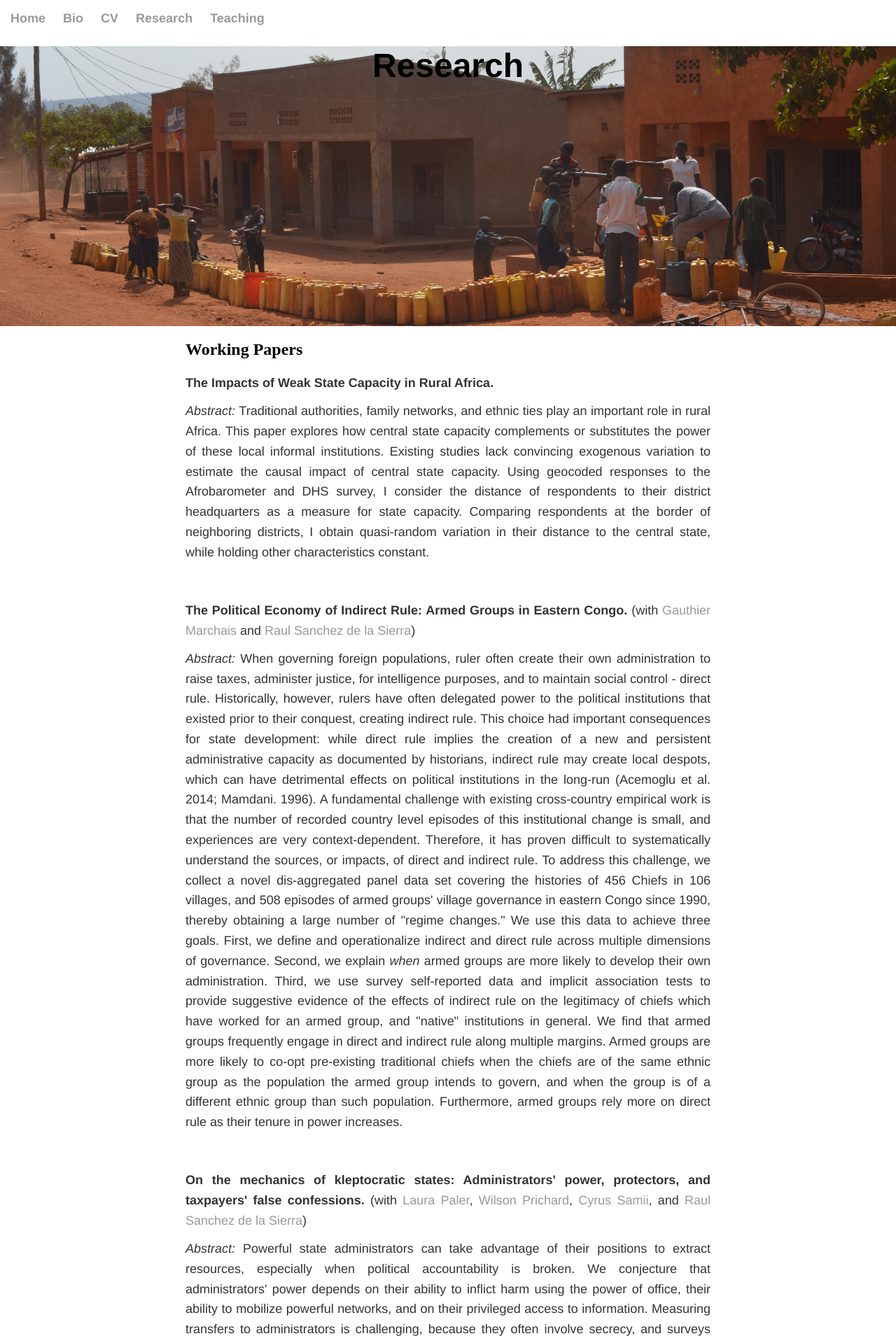
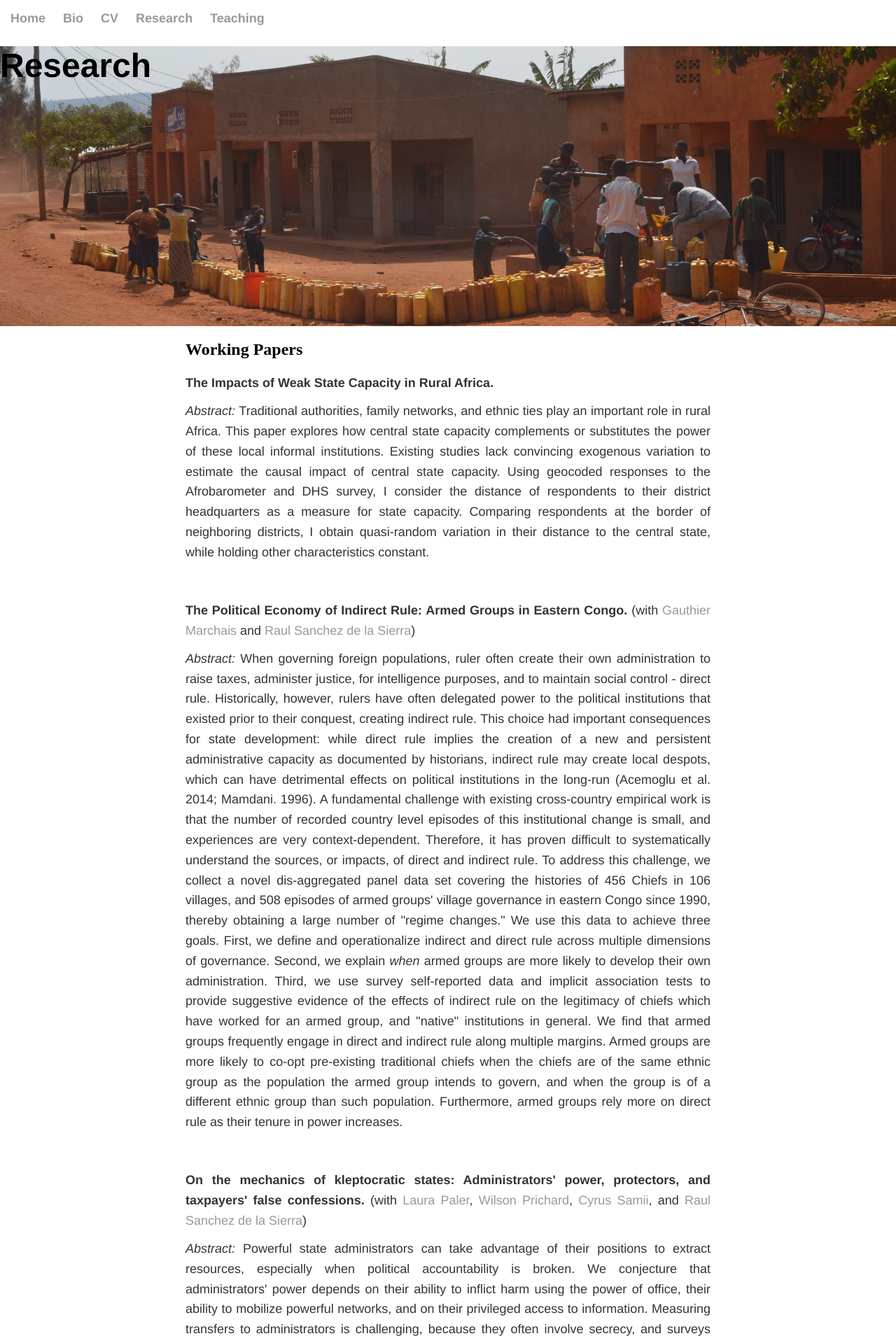
Before and after one commit to soeren-henn/soeren-henn.github.io, a Jekyll site: the page built from research/index.html, in a window 1280 px wide. Shown: the top 1919 px of the page at 70% size. Built offline with Jekyll 4.4.1, drawn with Linux system fonts in a browser that asks for light colours.

Commit message:
Update index.html

```diff
--- a/research/index.html
+++ b/research/index.html
@@ -4,7 +4,7 @@
 ---
 
 <div class="research-header">
-	<div class="centre">
+	<div class="research-title">
 		<h1>Research</h1>
 	</div>
 </div>
```
